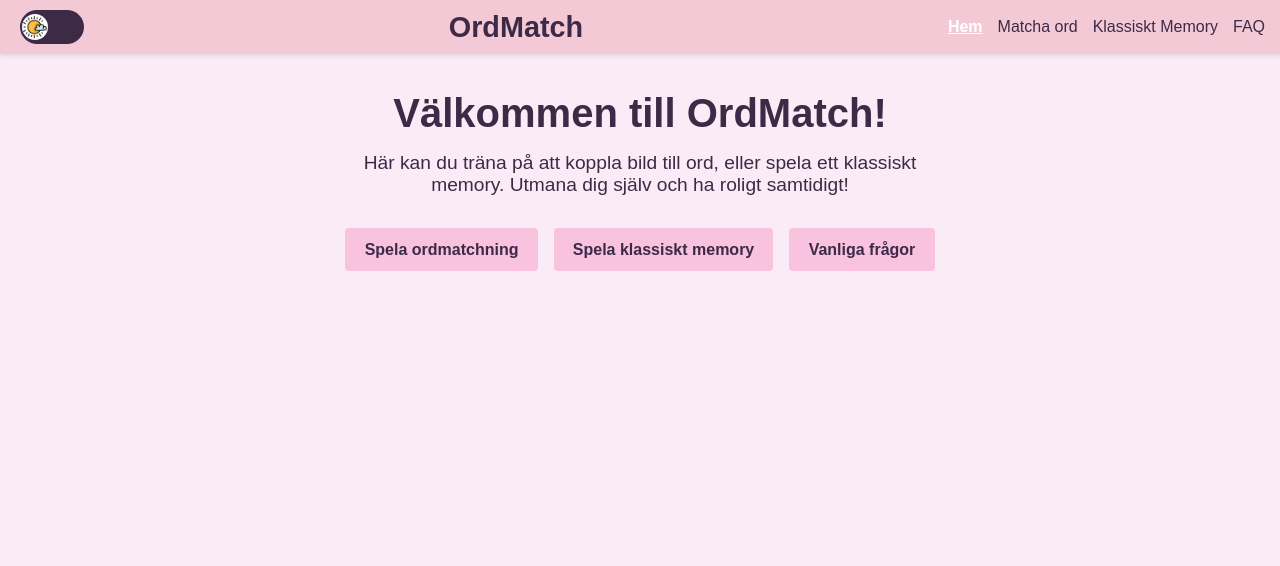
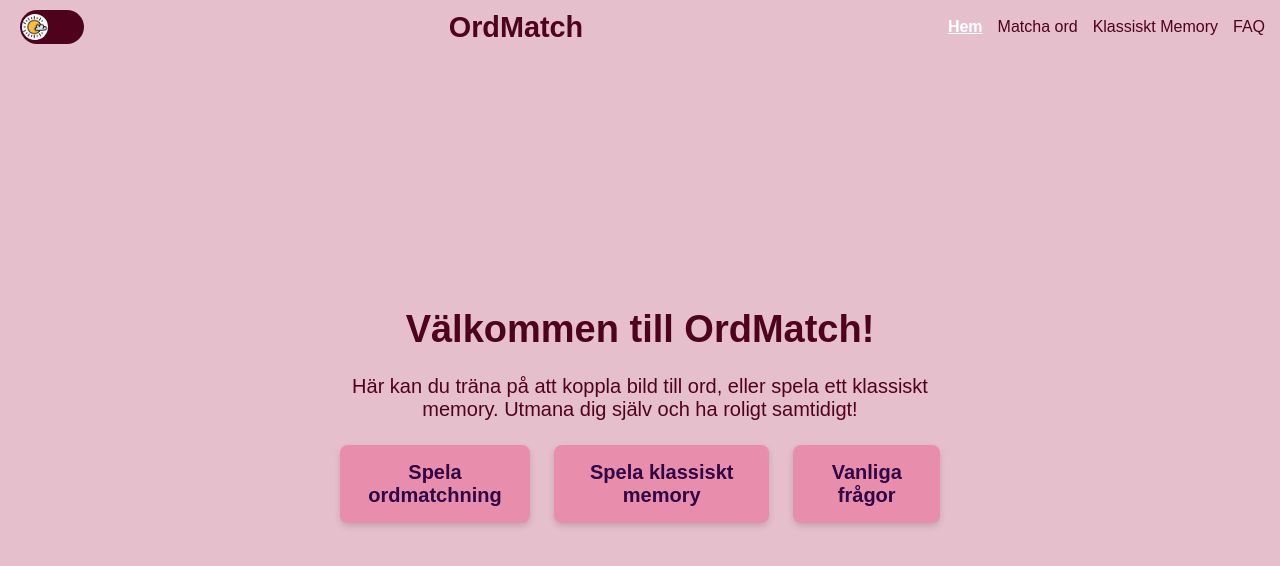
Before and after one commit to annkar73/wordmatch, a React (Vite) app: page / in a window 1280 px wide. Shown: the top 566 px of the page. Built offline with nearby package versions, Linux system fonts and the light colour scheme.

Commit message:
adjust colors

```diff
--- a/src/Components/Header.tsx
+++ b/src/Components/Header.tsx
@@ -18,7 +18,7 @@ const HeaderContainer = styled.header`
   justify-content: space-between;
   align-items: center;
   padding: 10px 20px;
-  box-shadow: 0 2px 4px rgba(0, 0, 0, 0.1);
+  //box-shadow: 0 2px 4px rgba(0, 0, 0, 0.1);
   z-index: 1000;
 `;
 
--- a/src/Components/styled/Button.tsx
+++ b/src/Components/styled/Button.tsx
@@ -17,5 +17,5 @@ export const Button = styled.button`
     text-align: center;
     justify-content: center;
     align-items: center;
-    box-shadow: ${shadows.heavy};
+    box-shadow: ${shadows.medium};
 `;
--- a/src/Pages/ClassicMemoryGame.tsx
+++ b/src/Pages/ClassicMemoryGame.tsx
@@ -1,2 +1,36 @@
-const ClassicMemoryPage = () => <h1>Classic Memory Page - Work in Progress!</h1>;
+import { styled } from "styled-components";
+import { PageWrapper } from "../Components/styled/Wrappers";
+
+const Container = styled.div`
+  text-align: center;
+  margin: 2rem;
+
+  padding: 2rem;
+  max-width: 600px;
+  background-color: ${(props) => props.theme.background};
+  color: ${(props) => props.theme.text};
+  justify-content: center;
+  align-items: center;
+
+  @media (max-width: 768px) {
+    padding: 1.5rem;
+    margin: 1rem auto;
+  }
+`;
+
+
+const ClassicMemoryPage = () => {
+    return (
+        <>
+        <PageWrapper>
+        <Container>
+            <h1>Classic Memory game - building in progress</h1>
+        </Container>
+        </PageWrapper>
+        </>
+    )
+}
+
+
+
 export default ClassicMemoryPage;
--- a/src/Pages/Home.tsx
+++ b/src/Pages/Home.tsx
@@ -1,52 +1,56 @@
 import { NavLink } from "react-router-dom";
 import styled from "styled-components";
+import { PageWrapper } from "../Components/styled/Wrappers";
+import { shadows, fontSizes, spacing, breakpoints, borderRadius } from "../styles/variables";
 
 // Styled Components
 const Container = styled.div`
   text-align: center;
-  margin: 2rem auto;
-  padding: 2rem;
-  max-width: 600px;
- //border: 2px solid ${(props) => props.theme.borderColor};
-  //border-radius: 8px;
+  margin: ${spacing.large} auto;
+  padding: ${spacing.large};
   background-color: ${(props) => props.theme.background};
   color: ${(props) => props.theme.text};
-  //box-shadow: 0 4px 8px rgba(0, 0, 0, 0.1);
+  display: flex;
+  flex-direction: column;
+  justify-content: center;
+  align-items: center;
 
-  @media (max-width: 768px) {
-    padding: 1.5rem;
-    margin: 1rem auto;
+  @media (min-width: ${breakpoints.tablet}) {
+    max-width: 600px;
+    padding: ${spacing.xLarge};
+    margin: ${spacing.xLarge} auto;
   }
 `;
 
 const Title = styled.h1`
-  font-size: 2.5rem;
-  color: ${(props) => props.theme.primary};
-  margin-bottom: 1rem;
+  font-size: ${fontSizes.h2};
+  color: ${(props) => props.theme.text};
+  margin-bottom: ${spacing.medium};
 
-  @media (max-width: 768px) {
-    font-size: 2rem;
+  @media (min-width: ${breakpoints.tablet}) {
+    font-size: ${fontSizes.heading};
   }
 `;
 
 const Description = styled.p`
-  font-size: 1.2rem;
-  color: ${(props) => props.theme.textSecondary};
-  margin: 1rem 0 2rem;
+  font-size: ${fontSizes.base};
+  color: ${(props) => props.theme.text};
+  margin: ${spacing.small} 0 ${spacing.large};
 
-  @media (max-width: 768px) {
-    font-size: 1rem;
+  @media (min-width: ${breakpoints.tablet}) {
+    font-size: ${fontSizes.h4};
   }
 `;
 
 const NavContainer = styled.div`
   display: flex;
   flex-direction: column;
-  gap: 1rem;
+  gap: ${spacing.medium};
 
-  @media (min-width: 768px) {
+  @media (min-width: ${breakpoints.tablet}) {
     flex-direction: row;
     justify-content: center;
+    gap: ${spacing.large};
   }
 `;
 
@@ -54,26 +58,32 @@ const NavButton = styled(NavLink)`
   text-decoration: none;
   color: ${(props) => props.theme.buttonText};
   background-color: ${(props) => props.theme.buttonBackground};
-  padding: 0.8rem 1.2rem;
-  border-radius: 4px;
-  font-size: 1rem;
+  padding: ${spacing.small} ${spacing.medium};
+  border-radius: ${borderRadius.medium};
+  font-size: ${fontSizes.base};
   font-weight: bold;
   transition: all 0.3s ease;
+  cursor: pointer;
+  box-shadow: ${shadows.medium};
+  display: inline-block;
+  text-align: center;
 
   &:hover {
-    background-color: ${(props) => props.theme.buttonHover};
+    background-color: ${(props) => props.theme.buttonHoverBackground};
+    color: ${(props) => props.theme.buttonHoverText};
     transform: scale(1.05);
   }
 
-  @media (max-width: 768px) {
-    font-size: 0.9rem;
-    padding: 0.6rem 1rem;
+  @media (min-width: ${breakpoints.tablet}) {
+    font-size: ${fontSizes.h4};
+    padding: ${spacing.medium} ${spacing.large};
   }
 `;
 
 // Component
 const Home = () => {
   return (
+    <PageWrapper>
       <Container>
         <Title>Välkommen till OrdMatch!</Title>
         <Description>
@@ -85,6 +95,7 @@ const Home = () => {
           <NavButton to="/faq">Vanliga frågor</NavButton>
         </NavContainer>
       </Container>
+    </PageWrapper>
   );
 };
 
--- a/src/Pages/MatchingGamePage.tsx
+++ b/src/Pages/MatchingGamePage.tsx
@@ -7,6 +7,29 @@ interface Card {
   image: string;
   matched: boolean;
 }
+
+const GameGrid = styled.div`
+  display: grid;
+  grid-template-columns: repeat(auto-fit, minmax(100px, 1fr));
+  gap: 10px;
+`;
+
+const Card = styled.div<{ flipped: boolean }>`
+  width: 100px;
+  height: 100px;
+  background-color: ${(props) => (props.flipped ? "white" : "gray")};
+  display: flex;
+  align-items: center;
+  justify-content: center;
+  cursor: pointer;
+`;
+
+const BackSide = styled.div`
+  width: 100%;
+  height: 100%;
+  background-color: #ccc;
+`;
+
 
 const MatchingGamePage = () => {
   const [cards, setCards] = useState<Card[]>([]);
@@ -70,26 +93,5 @@ const MatchingGamePage = () => {
   );
 };
 
-const GameGrid = styled.div`
-  display: grid;
-  grid-template-columns: repeat(auto-fit, minmax(100px, 1fr));
-  gap: 10px;
-`;
-
-const Card = styled.div<{ flipped: boolean }>`
-  width: 100px;
-  height: 100px;
-  background-color: ${(props) => (props.flipped ? "white" : "gray")};
-  display: flex;
-  align-items: center;
-  justify-content: center;
-  cursor: pointer;
-`;
-
-const BackSide = styled.div`
-  width: 100%;
-  height: 100%;
-  background-color: #ccc;
-`;
 
 export default MatchingGamePage;
--- a/src/styles/theme.ts
+++ b/src/styles/theme.ts
@@ -2,16 +2,16 @@ import { borderRadius, breakpoints, fontSizes, shadows, spacing } from "./variab
 
 export const lightTheme = {
     name: "light",
-    background: "#f9ecf6",
-    text: "#3c2a47",
-    buttonBackground: "#f9c3e0",
-    buttonText: "#3c2a47",
-    buttonHoverBackground: "#f18db2",
+    background: "#e6bfcc",
+    text: "#4f021b",
+    buttonBackground: "#e98dad",
+    buttonText: "#2f0145",
+    buttonHoverBackground: "#4f021b",
     buttonHoverText: "#ffffff",
-    toggleBg: "#3c2a47",
+    toggleBg: "#4f021b",
     toggleHandle: "#fff",
-    headerBg: "#f4c9d6",
-    headerText: "#3c2a47",
+    headerBg: "#e6bfcc",
+    headerText: "#4f021b",
     borderRadius,
     spacing,
     shadows,
```
Lines whose indentation alone changed are shown as unchanged.
